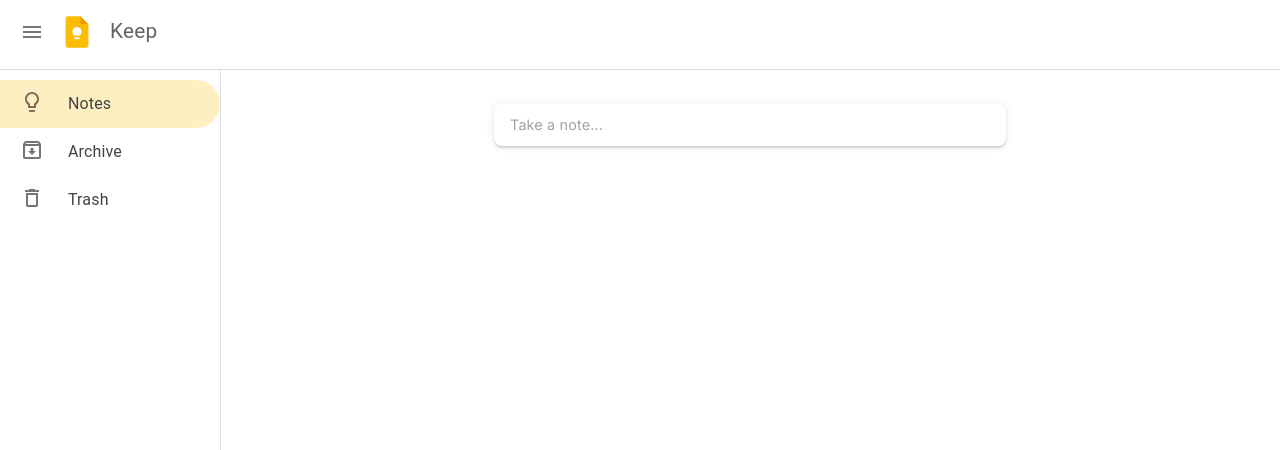
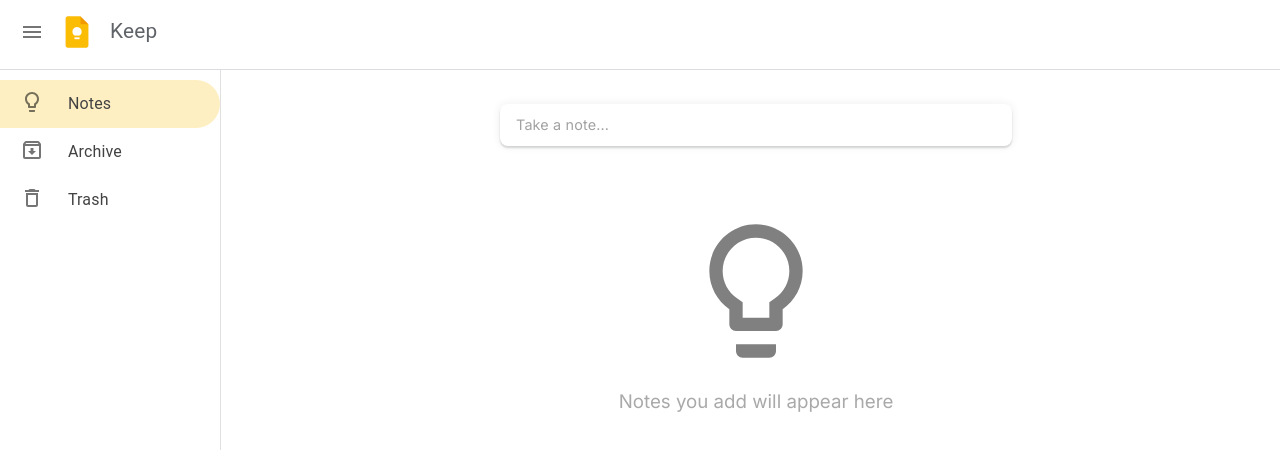
Before and after one commit to amit9838/google-keep-clone, a React (Create React App) app: page / in a window 1280 px wide. Shown: the top 450 px of the page. Built offline with nearby package versions, Linux system fonts and the light colour scheme.

Commit message:
better empty state, section hedings

```diff
--- a/src/components/Home.jsx
+++ b/src/components/Home.jsx
@@ -24,9 +24,31 @@
         <Box component="main" sx={{ flexGrow: 1, p: 3, mt: 6 }}>
           {location.pathname === '/' && <Form />}
           <Routes>
-            <Route path="/" element={<Notes />}></Route>
-            <Route path="/archives" element={<Archives />}></Route>
-            <Route path="/trash" element={<Trash />}></Route>
+            <Route path="/" element={(
+              <div>
+                <Notes />
+              </div>)
+            }></Route>
+
+            <Route path="/archives" element={(
+              <div>
+                <div style={{margin:'.2rem 0rem', color:'grey'}}>
+                  <h3>Archive Notes</h3>
+                  <hr style={{color:'lightgrey'}}/>
+                </div>
+                <Archives />
+              </div>)
+            }></Route>
+
+            <Route path="/trash" element={(
+              <div>
+                <div style={{margin:'.2rem 0rem', color:'grey'}}>
+                  <h3>Trash Notes</h3>
+                  <hr style={{color:'lightgrey'}}/>
+                </div>
+                <Trash />
+              </div>)
+            }></Route>
           </Routes>
         </Box>
       </Box>
--- a/src/components/notes/Background.jsx
+++ b/src/components/notes/Background.jsx
@@ -27,7 +27,7 @@
     for(let i =0;i<notes.length;i++) {
       if(notes[i].id===note.id){
         notes[i].background = color;
-        console.log(color);
+        // console.log(color);
         note.background= color;
         setCol(color);
         setNotes(notes)
--- a/src/components/notes/NoteItem.jsx
+++ b/src/components/notes/NoteItem.jsx
@@ -97,7 +97,7 @@
                     <Typography sx={{ fontSize: ".8rem", color: grey[800], fontFamily: 'Inter', fontWeight: '400' }} variant='h6'>{note.description}</Typography>
 
                 </CardContent>
-                <CardActions sx={{ minHeight: "2rem" , borderTop:'1px solid lightgrey' ,padding:'.1rem .1rem'}} >
+                <CardActions sx={{ minHeight: "2rem" ,padding:'.1rem .1rem'}} >
                     {hovered && <div style={{ display: 'flex', justifyContent: 'space-around' }}>
                         <div className='left'>
 
--- a/src/components/notes/Notes.jsx
+++ b/src/components/notes/Notes.jsx
@@ -2,19 +2,34 @@
 import { Grid } from '@mui/material';
 import React, { useContext } from 'react'
 import { DataContext } from '../context/Dataprovider';
+import { LightbulbOutlined } from '@mui/icons-material';
+import { useLocation } from "react-router-dom";
+
 
 
 function Notes() {
   const { notes } = useContext(DataContext);
+  const location = useLocation()
 
   return (
     <>
       <Grid container>
-        {notes.map(note => (
+        {(notes.length > 0) && notes.map(note => (
           <Grid item key={note.id}>
-            {(note.status === 'active') &&<NoteItem  note={note}/>}
+            {(note.status === 'active') && <NoteItem note={note} />}
           </Grid>
         ))}
+
+        {location.pathname === '/'  && notes.filter(element => { return (element.status === 'active') }).length === 0 ?
+          <div style={{ display: 'flex', flexDirection: 'column', justifyContent: 'center', alignItems: 'center', minWidth: '80vw', minHeight: '40vh' }}>
+            <LightbulbOutlined style={{ color: 'grey', fontSize: "10rem" }} />
+            <h3 style={{ color: 'darkgrey', fontFamily:'inter', fontWeight:'normal' }}>Notes you add will appear here</h3>
+          </div>
+          :
+          <div></div>
+        }
+
+
       </Grid>
     </>
   )
```
